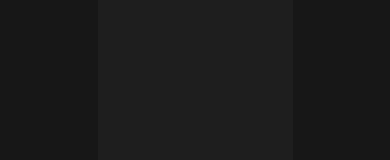
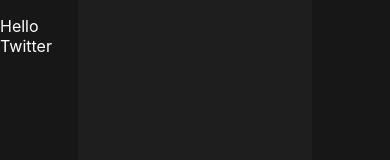
Before and after one commit to poudelsanchit/Twitter, a React (Vite) app: page / in a window 390 px wide. Shown: the top 160 px of the page. Built offline with nearby package versions, Linux system fonts and the light colour scheme.

Commit message:
Responsive

```diff
--- a/src/App.css
+++ b/src/App.css
@@ -32,3 +32,29 @@
   height: 100vh;
   background: #171717;
 }
+
+@media only screen and (max-width: 600px) {
+
+  .menu {
+    width: 20%;
+    float: left;
+    height: 100vh;
+    background: #171717;
+  }
+
+  .tweets {
+    width: 60%;
+    float: left;
+    height: 100vh;
+    background-color: #1e1e1e;
+    background: #1e1e1e;
+
+  }
+
+  .trends {
+    width: 20%;
+    float: right;
+    height: 100vh;
+    background: #171717;
+  }
+}
--- a/src/App.jsx
+++ b/src/App.jsx
@@ -4,14 +4,13 @@
 import './App.css'
 
 function App() {
-  const [count, setCount] = useState(0)
 
   return (
     <>
       <div className="menu">
-
+        <p>Hello Twitter</p>
       </div>
-      <div class="tweets">
+      <div className="tweets">
 
       </div>
       <div className="trends">
```
